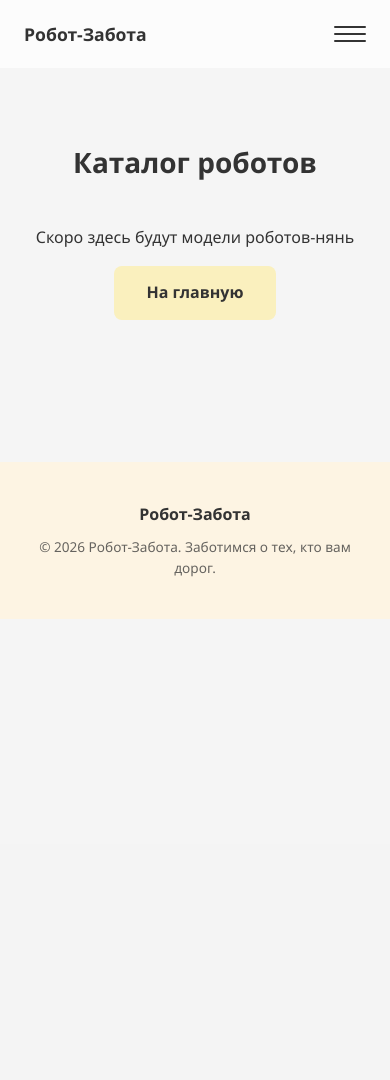
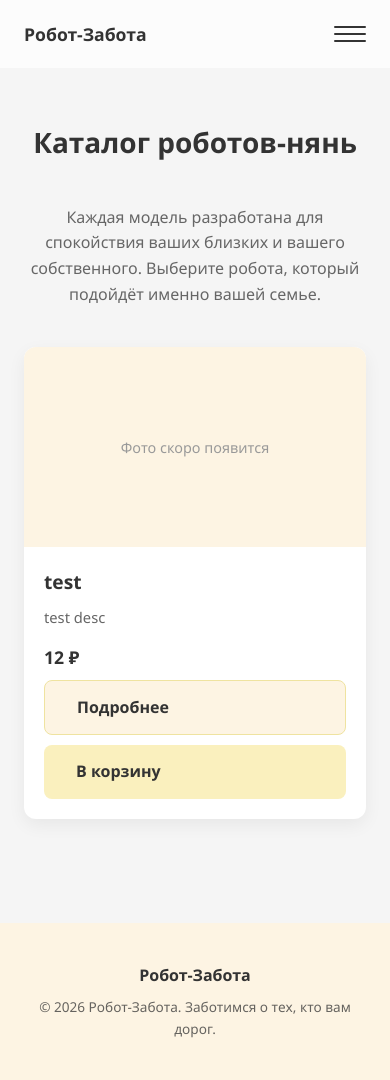
Before and after one commit to VladislavGnom/spectrum2_final_project_2026, a Django app: page /catalog/ in a window 390 px wide. Before the commit the page ends 619 px from the top, so only its background shows below. Run offline with Django 5.2, Linux system fonts and the light colour scheme; data comes from the database, SQL or seed files in the repository; both versions use the stored data as it was after the commit; parts of the project's set-up code (start-up, migrations or seed data) failed here and were passed over.

Commit message:
feat(catalog): добавлен каталог роботов-нянь
- Модель Robot с JSON-характеристиками и фото
- Сетка карточек 3 в ряд с адаптивом
- Детальная страница с хлебными крошками
- Админка с автозаполнением slug
- Медиа-настройки для загрузки изображений

```diff
--- /dev/null
+++ b/catalog/templates/catalog/catalog.html
@@ -0,0 +1,64 @@
+{% extends 'core/base.html' %}
+
+{% block title %}{{ page_title }} — Робот-Забота{% endblock %}
+
+{% block content %}
+<section class="catalog-section">
+    <div class="catalog-header">
+        <h1 class="section-title">{{ page_title }}</h1>
+        <p class="catalog-intro">
+            {# ТЕКСТ ОТ БРЕНДА: вводный текст раздела — пример, заменить после получения стратегии #}
+            Каждая модель разработана для спокойствия ваших близких и вашего собственного. Выберите робота, который подойдёт именно вашей семье.
+        </p>
+    </div>
+
+    {% if robots %}
+        <div class="catalog-grid">
+            {% for robot in robots %}
+                <div class="robot-card {% if not robot.is_available %}robot-card-unavailable{% endif %}">
+                    {% if robot.image %}
+                        <img src="{{ robot.image.url }}" alt="{{ robot.name }}" class="robot-card-img">
+                    {% else %}
+                        {# ЗАМЕНИТЬ: фото робота #}
+                        <div class="robot-card-img robot-card-img-placeholder">
+                            <span>{# ТЕКСТ ОТ БРЕНДА: подпись заглушки — пример #}Фото скоро появится</span>
+                        </div>
+                    {% endif %}
+
+                    <div class="robot-card-body">
+                        <h2 class="robot-card-title">{{ robot.name }}</h2>
+                        <p class="robot-card-desc">
+                            {% if robot.short_description|length > 100 %}
+                                {{ robot.short_description|slice:":100" }}…
+                            {% else %}
+                                {{ robot.short_description }}
+                            {% endif %}
+                        </p>
+                        <p class="robot-card-price">{{ robot.price|floatformat:0 }} ₽</p>
+
+                        {% if not robot.is_available %}
+                            <p class="robot-card-status robot-card-status-unavailable">
+                                {# ТЕКСТ ОТ БРЕНДА: статус — пример #}Нет в наличии
+                            </p>
+                        {% endif %}
+
+                        <div class="robot-card-actions">
+                            <a href="{% url 'catalog:robot_detail' robot.slug %}" class="btn btn-secondary">
+                                {# ТЕКСТ ОТ БРЕНДА: кнопка — пример #}Подробнее
+                            </a>
+                            <a href="{% url 'cart:index' %}" class="btn btn-primary">
+                                {# ТЕКСТ ОТ БРЕНДА: кнопка — пример #}В корзину
+                            </a>
+                        </div>
+                    </div>
+                </div>
+            {% endfor %}
+        </div>
+    {% else %}
+        <p class="catalog-empty">
+            {# ТЕКСТ ОТ БРЕНДА: сообщение при пустом каталоге — пример #}
+            Модели скоро появятся в каталоге. Оставьте заявку, и мы сообщим вам о старте продаж.
+        </p>
+    {% endif %}
+</section>
+{% endblock %}
--- a/catalog/urls.py
+++ b/catalog/urls.py
@@ -5,5 +5,6 @@ from . import views
 app_name = 'catalog'
 
 urlpatterns = [
-    path('', views.index, name='index'),
+    path('', views.catalog_view, name='index'),
+    path('<slug:slug>/', views.robot_detail_view, name='robot_detail'),
 ]
--- a/catalog/views.py
+++ b/catalog/views.py
@@ -1,15 +1,34 @@
-from django.shortcuts import render
+from django.shortcuts import get_object_or_404, render
+
+from .models import Robot
 
 
-def index(request):
+def catalog_view(request):
     """
-    Заготовка страницы каталога.
+    Список роботов в каталоге.
 
-    ЗАМЕНИТЬ: когда появятся модели товаров (Robot, Category и т.д.),
-    подключить сюда список моделей роботов, фильтры и карточки товаров.
+    Обычным посетителям показываются только доступные модели
+    (is_available=True). Администраторам (is_staff) — все модели,
+    включая временно недоступные, чтобы можно было проверить карточку
+    до публикации.
     """
+    if request.user.is_authenticated and request.user.is_staff:
+        robots = Robot.objects.all()
+    else:
+        robots = Robot.objects.filter(is_available=True)
+
     context = {
-        'placeholder_title': 'Каталог роботов',
-        'placeholder_text': 'Скоро здесь будут модели роботов-нянь',
+        'robots': robots,
+        'page_title': 'Каталог роботов-нянь',
     }
-    return render(request, 'catalog/stub.html', context)
+    return render(request, 'catalog/catalog.html', context)
+
+
+def robot_detail_view(request, slug):
+    """Детальная страница одного робота."""
+    robot = get_object_or_404(Robot, slug=slug)
+    context = {
+        'robot': robot,
+        'features_list': robot.get_features_list(),
+    }
+    return render(request, 'catalog/robot_detail.html', context)
--- a/core/static/core/style.css
+++ b/core/static/core/style.css
@@ -649,3 +649,278 @@ img {
     color: #D4887A;
     border: 1px solid #D4887A;
 }
+
+/* ==== Каталог: сетка карточек ==== */
+.catalog-section {
+    max-width: 1200px;
+    margin: 0 auto;
+    padding: 120px 24px 64px;
+}
+
+.catalog-header {
+    text-align: center;
+    margin-bottom: 40px;
+}
+
+.catalog-intro {
+    color: #666666;
+    max-width: 640px;
+    margin: 12px auto 0;
+}
+
+.catalog-grid {
+    display: grid;
+    grid-template-columns: repeat(3, 1fr);
+    gap: 28px;
+}
+
+.robot-card {
+    background: #FFFFFF;
+    border-radius: 12px;
+    box-shadow: 0 6px 18px rgba(0, 0, 0, 0.06);
+    overflow: hidden;
+    display: flex;
+    flex-direction: column;
+    transition: transform 0.2s ease, box-shadow 0.2s ease;
+}
+
+.robot-card:hover {
+    transform: translateY(-4px);
+    box-shadow: 0 10px 26px rgba(0, 0, 0, 0.1);
+}
+
+.robot-card-unavailable {
+    opacity: 0.75;
+}
+
+.robot-card-img {
+    width: 100%;
+    height: 200px;
+    object-fit: cover;
+    background: #FDF4E3;
+}
+
+.robot-card-img-placeholder {
+    display: flex;
+    align-items: center;
+    justify-content: center;
+    color: #999999;
+    font-size: 0.9rem;
+    text-align: center;
+    padding: 16px;
+}
+
+.robot-card-body {
+    padding: 20px;
+    display: flex;
+    flex-direction: column;
+    flex-grow: 1;
+}
+
+.robot-card-title {
+    color: #333333;
+    font-size: 1.2rem;
+    margin-bottom: 8px;
+}
+
+.robot-card-desc {
+    color: #666666;
+    font-size: 0.92rem;
+    margin-bottom: 14px;
+    flex-grow: 1;
+}
+
+.robot-card-price {
+    color: #333333;
+    font-weight: 700;
+    font-size: 1.1rem;
+    margin-bottom: 8px;
+}
+
+.robot-card-status {
+    font-size: 0.85rem;
+    margin-bottom: 12px;
+}
+
+.robot-card-status-unavailable {
+    color: #D4887A;
+}
+
+.robot-card-actions {
+    display: flex;
+    gap: 10px;
+    margin-top: auto;
+}
+
+.btn-secondary {
+    background: #FDF4E3;
+    color: #333333;
+    border: 1px solid #EFE3A0;
+}
+
+.btn-secondary:hover {
+    background: #F5E9C8;
+}
+
+.catalog-empty {
+    text-align: center;
+    color: #666666;
+    padding: 48px 24px;
+}
+
+/* ==== Хлебные крошки ==== */
+.breadcrumbs {
+    max-width: 1200px;
+    margin: 0 auto;
+    padding: 0 24px;
+    font-size: 0.88rem;
+    color: #888888;
+    margin-bottom: 24px;
+}
+
+.breadcrumbs a {
+    color: #888888;
+    text-decoration: none;
+}
+
+.breadcrumbs a:hover {
+    color: #333333;
+    text-decoration: underline;
+}
+
+.breadcrumbs-sep {
+    margin: 0 6px;
+}
+
+.breadcrumbs-current {
+    color: #333333;
+    font-weight: 600;
+}
+
+/* ==== Детальная страница робота ==== */
+.robot-detail-section {
+    max-width: 1200px;
+    margin: 0 auto;
+    padding: 120px 24px 64px;
+}
+
+.robot-detail-grid {
+    display: grid;
+    grid-template-columns: 1fr 1fr;
+    gap: 48px;
+    align-items: start;
+}
+
+.robot-detail-img {
+    width: 100%;
+    max-width: 400px;
+    height: 400px;
+    object-fit: cover;
+    border-radius: 12px;
+    background: #FDF4E3;
+    box-shadow: 0 6px 18px rgba(0, 0, 0, 0.06);
+}
+
+.robot-detail-img-placeholder {
+    display: flex;
+    align-items: center;
+    justify-content: center;
+    color: #999999;
+    text-align: center;
+    padding: 24px;
+}
+
+.robot-detail-title {
+    color: #333333;
+    font-size: 2rem;
+    margin-bottom: 16px;
+}
+
+.robot-detail-desc {
+    color: #555555;
+    line-height: 1.6;
+    margin-bottom: 24px;
+}
+
+.robot-detail-subtitle {
+    color: #333333;
+    font-size: 1.1rem;
+    margin-bottom: 10px;
+}
+
+.robot-detail-features {
+    list-style: none;
+    margin-bottom: 24px;
+    padding: 0;
+}
+
+.robot-detail-features li {
+    color: #555555;
+    padding: 8px 0 8px 24px;
+    border-bottom: 1px solid #F0F0F0;
+    position: relative;
+}
+
+.robot-detail-features li::before {
+    content: '✓';
+    position: absolute;
+    left: 0;
+    color: #6B8E6B;
+    font-weight: 700;
+}
+
+.robot-detail-price {
+    color: #333333;
+    font-size: 2rem;
+    font-weight: 700;
+    margin-bottom: 12px;
+}
+
+.robot-detail-status {
+    font-size: 0.95rem;
+    margin-bottom: 20px;
+    font-weight: 600;
+}
+
+.robot-detail-status-available {
+    color: #6B8E6B;
+}
+
+.robot-detail-status-unavailable {
+    color: #D4887A;
+}
+
+.robot-detail-cart-btn {
+    display: inline-block;
+    margin-bottom: 12px;
+}
+
+.robot-detail-back-btn {
+    display: inline-block;
+}
+
+/* ==== Адаптив: каталог и детальная страница ==== */
+@media (max-width: 900px) {
+    .catalog-grid {
+        grid-template-columns: repeat(2, 1fr);
+    }
+
+    .robot-detail-grid {
+        grid-template-columns: 1fr;
+    }
+
+    .robot-detail-img {
+        max-width: 100%;
+        height: 300px;
+    }
+}
+
+@media (max-width: 560px) {
+    .catalog-grid {
+        grid-template-columns: 1fr;
+    }
+
+    .robot-card-actions {
+        flex-direction: column;
+    }
+}
--- a/requirements.txt
+++ b/requirements.txt
@@ -1 +1,2 @@
 Django==5.0.6
+Pillow>=10.0
--- a/robot_zabota/settings.py
+++ b/robot_zabota/settings.py
@@ -84,4 +84,9 @@ STATIC_URL = 'static/'
 STATICFILES_DIRS = [
     BASE_DIR / 'static',
 ] if (BASE_DIR / 'static').exists() else []
+
+# --- Media files (загружаемые изображения роботов) ---
+MEDIA_URL = '/media/'
+MEDIA_ROOT = BASE_DIR / 'media'
+
 DEFAULT_AUTO_FIELD = 'django.db.models.BigAutoField'
--- a/robot_zabota/urls.py
+++ b/robot_zabota/urls.py
@@ -11,6 +11,9 @@
 from django.contrib import admin
 from django.urls import path, include
 
+from django.conf import settings
+from django.conf.urls.static import static
+
 urlpatterns = [
     path('admin/', admin.site.urls),
 
@@ -20,3 +23,6 @@ urlpatterns = [
     path('blog/', include('blog.urls')),
     path('profile/', include('users.urls')),
 ]
+
+if settings.DEBUG:
+    urlpatterns += static(settings.MEDIA_URL, document_root=settings.MEDIA_ROOT)
```
Also changed, not shown: catalog/admin.py (added, +11 -0 lines), catalog/models.py (added, +44 -0 lines), catalog/templates/catalog/robot_detail.html (added, +63 -0 lines), catalog/migrations/0001_initial.py (added), catalog/migrations/__init__.py (added), db.sqlite3.
